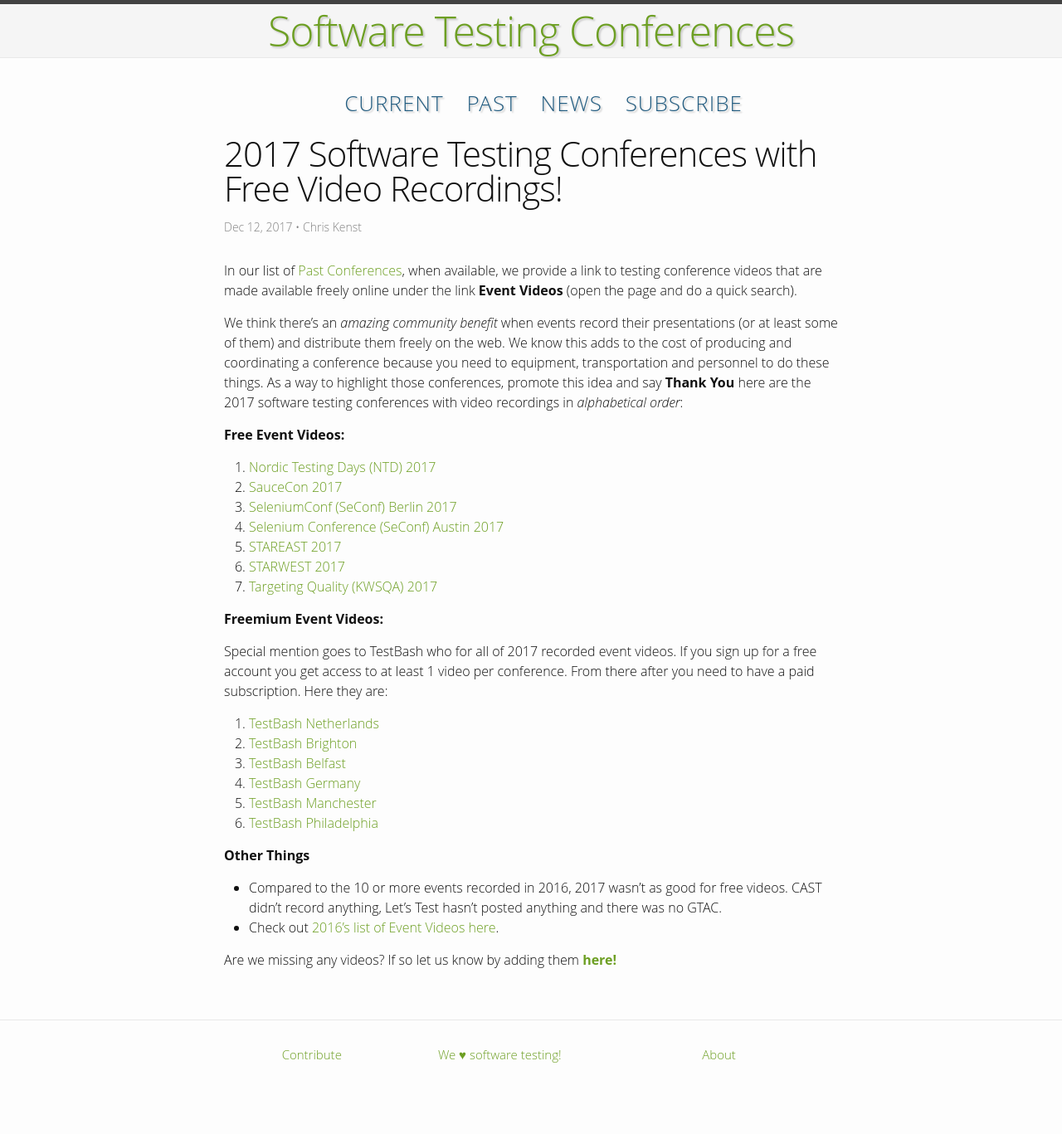
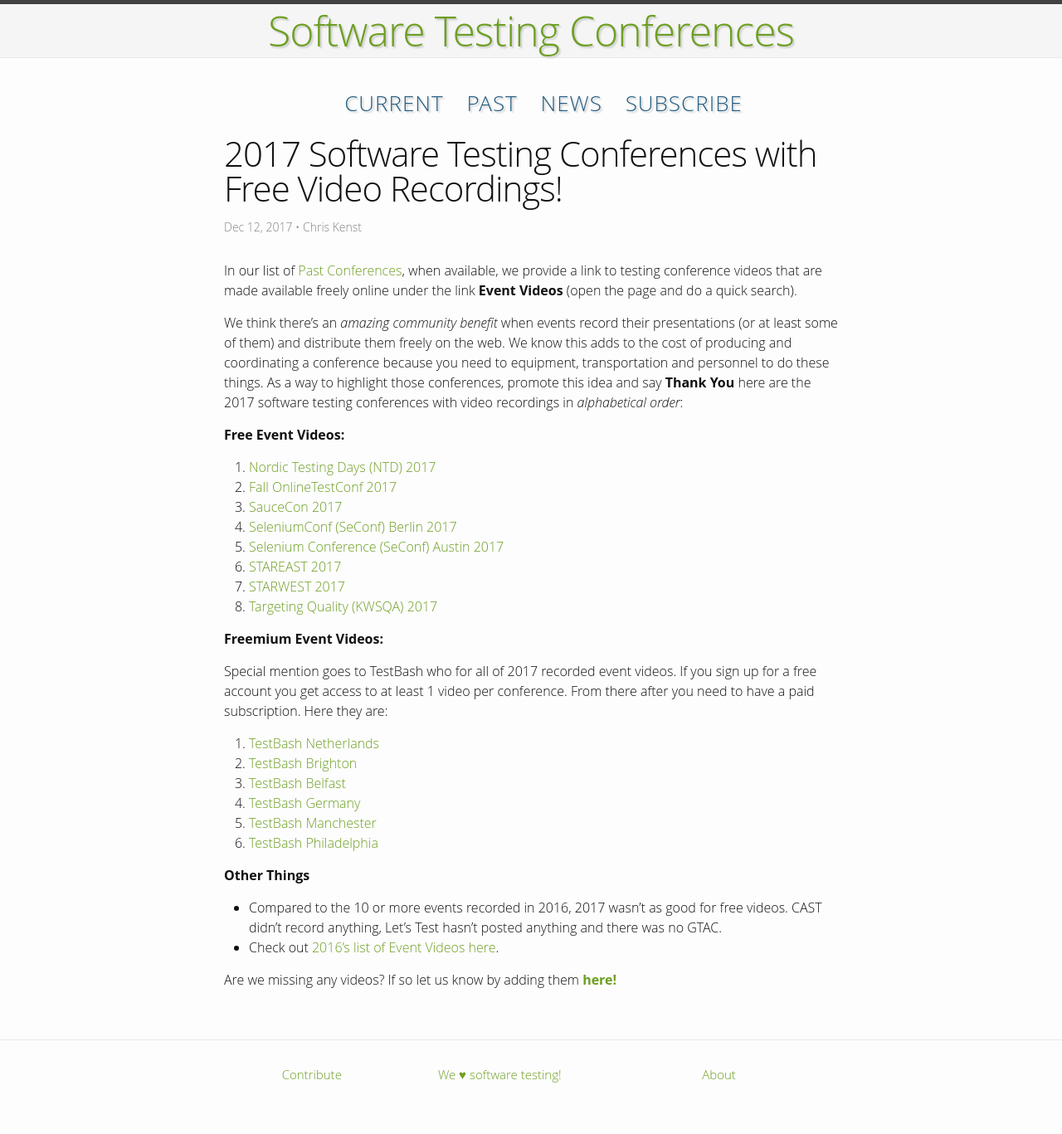
Before and after one commit to TestingConferences/testingconferences.github.io, a Jekyll site: the page built from _posts/2017-12-12-2017-videos.md, in a window 1280 px wide. Shown: the whole page at 83% size. Built offline with Jekyll 4.4.1, drawn with Linux system fonts in a browser that asks for light colours; before the commit the page ends 1343 px from its top, so only the background shows below that.

Commit message:
Added videos for OnlineTestConf

```diff
--- a/_data/past.yml
+++ b/_data/past.yml
@@ -15,6 +15,7 @@
   dates: "November 28-29, 2017"
   url: http://onlinetestconf.com
   twitter: OnlineTestConf
+  video_url: https://www.youtube.com/playlist?list=PLg74w4qP0mfE2cvcY0-pk3jaERCD69cms
 
 - name: Let's Test South Africa 2017
   location: Magaliesberg, South Africa
--- a/_posts/2017-12-12-2017-videos.md
+++ b/_posts/2017-12-12-2017-videos.md
@@ -12,6 +12,7 @@
 
 **Free Event Videos:**
 1. <a href="https://www.youtube.com/watch?v=aopOwwwkwLk&list=PLF_V0R0nbO9xc6sxT5CEuzBmKfp0YmVsA" target="_blank">Nordic Testing Days (NTD) 2017</a>
+1. <a href="https://www.youtube.com/playlist?list=PLg74w4qP0mfE2cvcY0-pk3jaERCD69cms" target="_blank">Fall OnlineTestConf 2017</a>
 1. <a href="https://saucecon.com/2017/" target="_blank">SauceCon 2017</a>
 1. <a href="https://www.youtube.com/watch?v=v9OoXIZobdk&list=PLRdSclUtJDYV8I_B5rLkMI7jL_JMv7GRO" target="_blank">SeleniumConf (SeConf) Berlin 2017</a>
 1. <a href="https://www.youtube.com/playlist?list=PLRdSclUtJDYXFVU37NEqh4KkT78BLqjcG" target="_blank">Selenium Conference (SeConf) Austin 2017</a>
```
